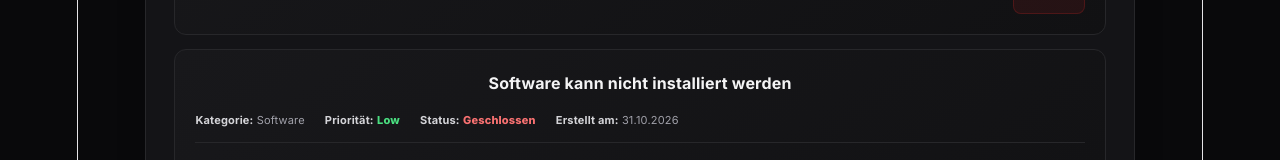
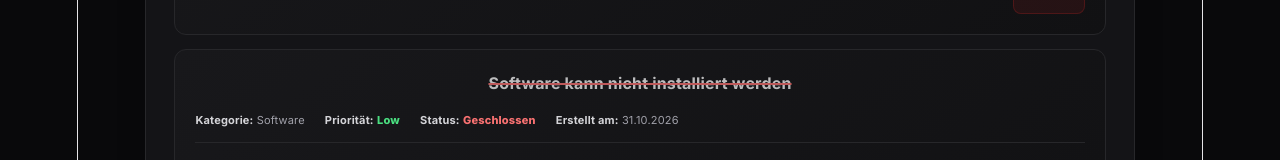
Before and after one commit to hamidkhadir2/MyReactProject, a React (Vite) app: page /user in a window 1280 px wide. Shown: the part 1102-1262 px from the top of the page. Built offline with nearby package versions, Linux system fonts and the light colour scheme.

Commit message:
Style closed ticket titles in user dashboard

```diff
--- a/src/App.css
+++ b/src/App.css
@@ -1259,3 +1259,12 @@ a {
     animation-duration: 0.01ms !important;
   }
 }
+
+
+/* Titel geschlossener Tickets im User-Dashboard durchstreichen. */
+.user-dashboard .ticket-card h3.ticket-title-closed {
+  text-decoration: line-through;
+  text-decoration-thickness: 2px;
+  text-decoration-color: #f87171;
+  opacity: 0.75;
+}
```
